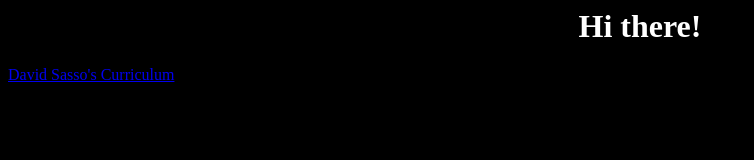
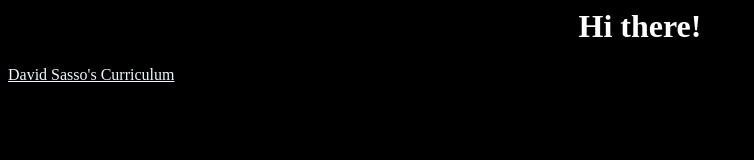
Before and after one commit to davidsasso/webpage, a plain HTML site: page index.html in a window 1280 px wide. Shown: the whole page, without its empty margins (0-754 px from the left). Drawn offline with Linux system fonts and the light colour scheme.

Commit message:
text link cv color

```diff
--- a/index.html
+++ b/index.html
@@ -5,6 +5,6 @@
 </head>
 <body>
   <h1 align="center">Hi there!</h1>
-  <a color="white" href="pdf/lebenslauf.pdf">David Sasso's Curriculum</a>
+  <a href="pdf/lebenslauf.pdf">David Sasso's Curriculum</a>
 </body>
 </html
--- a/main.css
+++ b/main.css
@@ -2,3 +2,7 @@ body {
   background: #000;
   color: #fff;
 }
+
+a {
+  color: aliceblue;
+}
```
